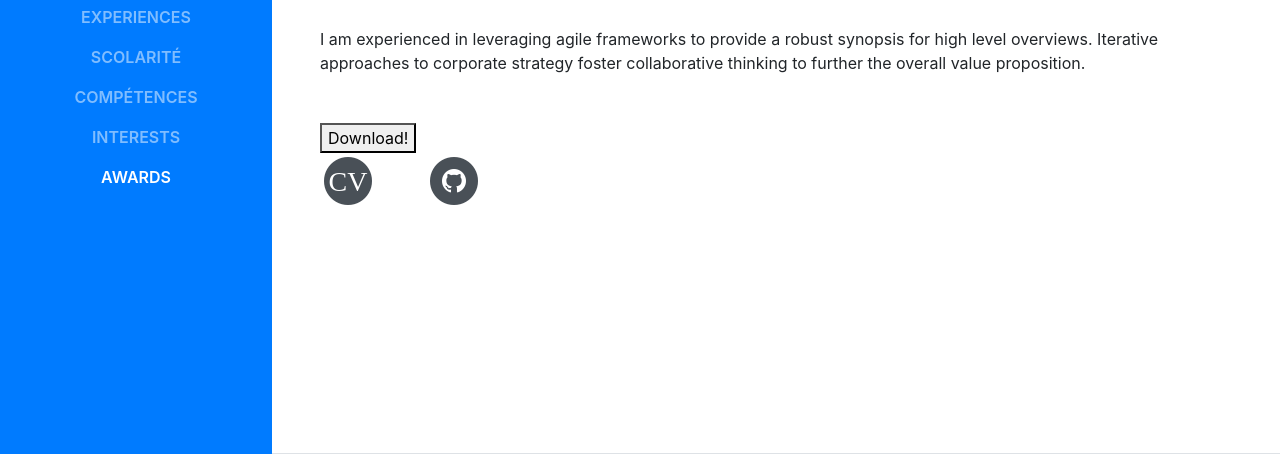
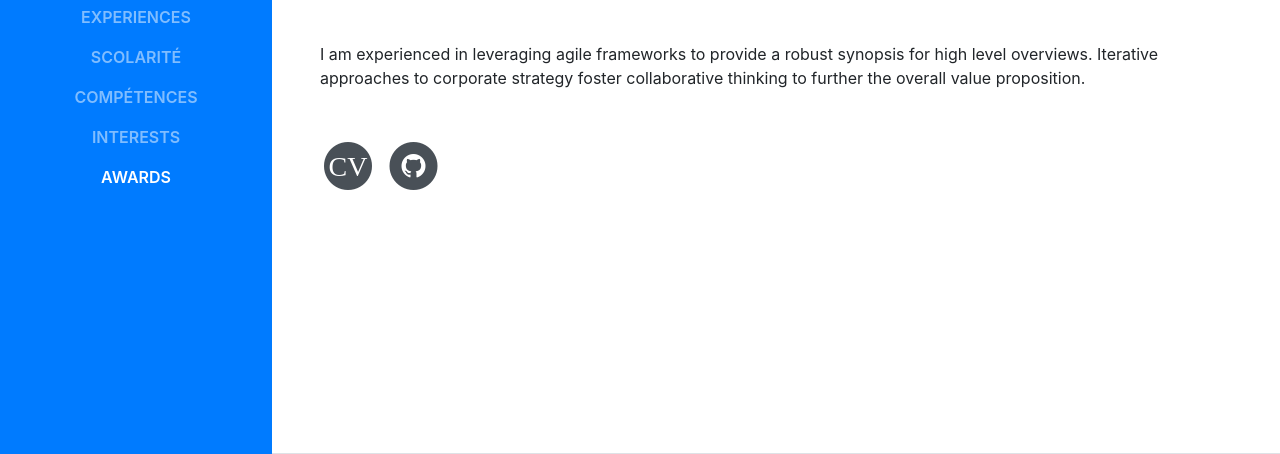
Before and after one commit to jeremielicha/jeremielicha.github.io, a website with bundled scripts: page index.html in a window 1280 px wide. Shown: the part 346-800 px from the top of the page. Built offline with nearby package versions, Linux system fonts and the light colour scheme; files whose address does not match are found by name; a web font is replaced by a local one.

Commit message:
Ajout du cv

```diff
--- a/index.html
+++ b/index.html
@@ -72,25 +72,13 @@
           </div>
           <p class="mb-5">I am experienced in leveraging agile frameworks to provide a robust synopsis for high level overviews. Iterative approaches to corporate strategy foster collaborative thinking to further the overall value proposition.</p>
           <ul class="list-inline list-social-icons mb-0">
-<!--            <li class="list-inline-item">-->
-<!--              <a href="#">-->
-<!--                <span class="fa-stack fa-lg">-->
-<!--                  <i class="fa fa-circle fa-stack-2x"></i>-->
-<!--                  <i class="fa fa-facebook fa-stack-1x fa-inverse"></i>-->
-<!--                </span>-->
-<!--              </a>-->
-<!--            </li>-->
             <li class="list-inline-item">
-              <form method="get" action="file.doc">
-                <button type="submit">Download!</button>
-              </form>
-
-              <a href="#">
+                <a href="cv/cv.pdf" type="submit">
                 <span class="fa-stack fa-lg">
                   <i class="fa fa-circle fa-stack-2x"></i>
                   <i class="fa fa-stack-1x fa-inverse">CV</i>
                 </span>
-              </a>
+                </a>
             </li>
             <li class="list-inline-item">
               <a href="https://github.com/jeremielicha">
```
Also changed, not shown: 2 other files.
